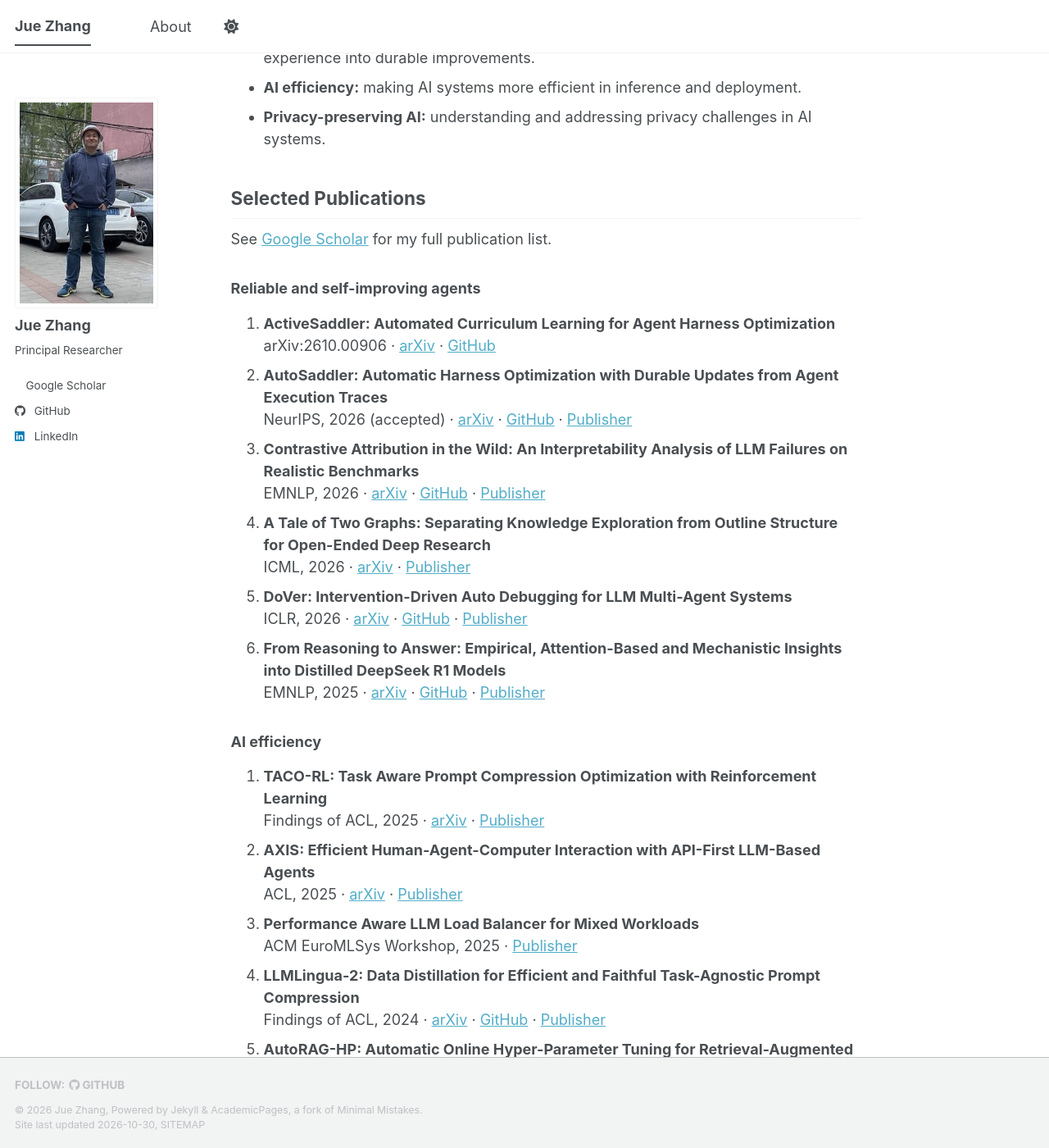
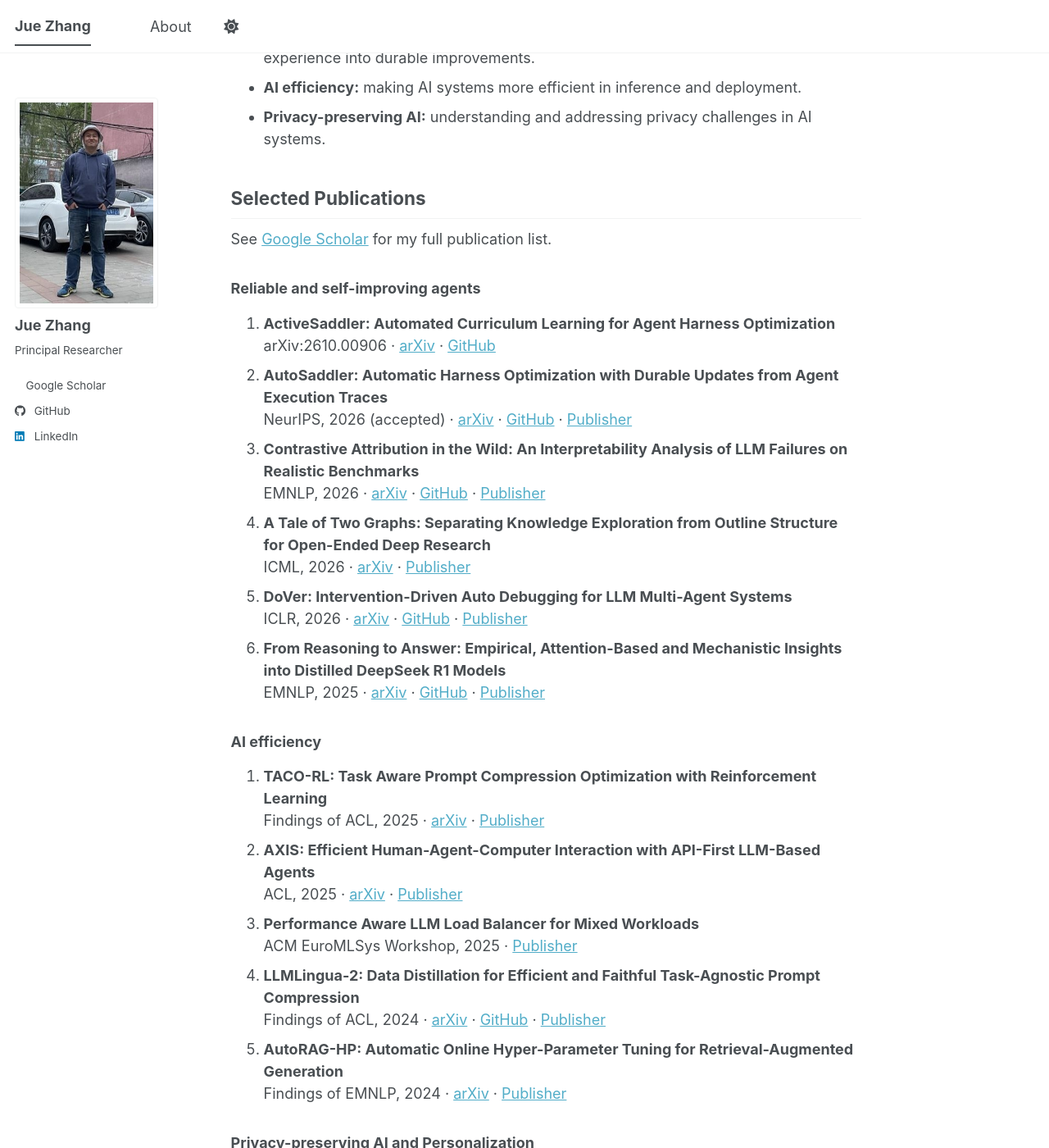
Before and after one commit to jue-zhang/jue-zhang.github.io, a Jekyll site: the page built from _pages/about.md, in a window 1280 px wide and 1400 px high, scrolled down 529 px. Shown: the whole window at 82% size. Built offline with Jekyll 4.4.1, drawn with Linux system fonts in a browser that asks for light colours; a script bundle is joined from its source files by our own code; a style sheet for code colours, icons or effects is not loaded.

Commit message:
fix: keep footer below the expanded publication list
Use normal document flow so the footer cannot cover papers on desktop, and remove obsolete sticky-footer spacing and polling.

Co-authored-by: Copilot <223556219+Copilot@users.noreply.github.com>

```diff
--- a/_sass/layout/_base.scss
+++ b/_sass/layout/_base.scss
@@ -16,7 +16,6 @@ body {
 
   margin: 0;
   padding: $masthead-height 0 0;
-  padding-bottom: 9em;
   font-family: $global-font-family;
   line-height: 1.5;
 
--- a/_sass/layout/_footer.scss
+++ b/_sass/layout/_footer.scss
@@ -14,12 +14,8 @@
   width: 100%;
   clear: both;
 
-  /* keep footer in normal document flow so custom widgets do not overlap content */
   height: auto;
-
-  /* keep the footer on the bottom of the page */
-  position: fixed;
-  bottom: 0;
+  position: relative;
 
   -webkit-animation: intro 0.3s both;
           animation: intro 0.3s both;
@@ -54,14 +50,6 @@
   .far,
   .fal {
     color: var(--global-text-color-light);
-  }
-}
-
-@media screen and (max-width: 768px) {
-  /* don't pin the footer on mobile devices */
-  .page__footer {
-    position: relative;
-    bottom: auto;
   }
 }
 
--- a/assets/js/_main.js
+++ b/assets/js/_main.js
@@ -153,22 +153,6 @@ $(document).ready(function () {
   // Enable the theme toggle
   $('#theme-toggle').on('click', toggleTheme);
 
-  // Enable the sticky footer
-  var bumpIt = function () {
-    $("body").css("padding-bottom", "0");
-    $("body").css("margin-bottom", $(".page__footer").outerHeight(true));
-  }
-  $(window).resize(function () {
-    didResize = true;
-  });
-  setInterval(function () {
-    if (didResize) {
-      didResize = false;
-      bumpIt();
-    }}, 250);
-  var didResize = false;
-  bumpIt();
-
   // Follow menu drop down
   $(".author__urls-wrapper button").on("click", function () {
     $(".author__urls").fadeToggle("fast", function () { });
```
